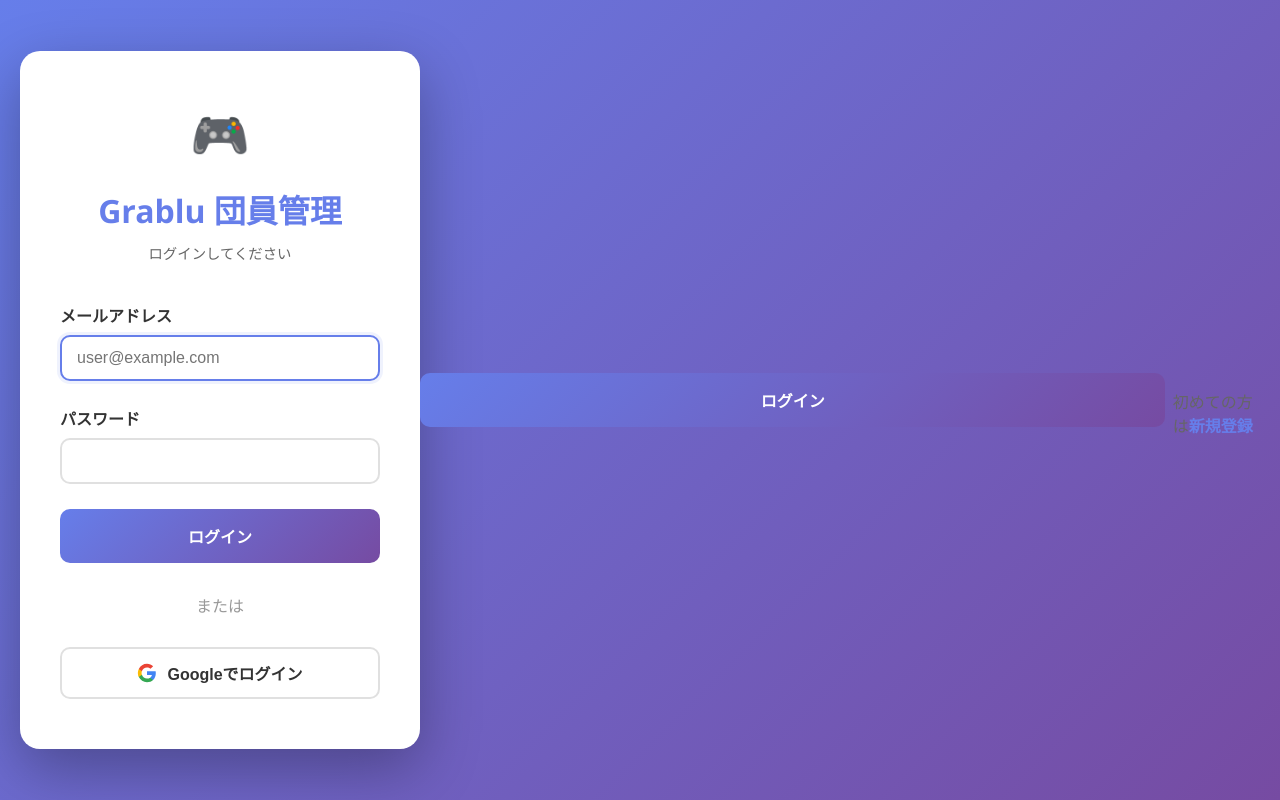
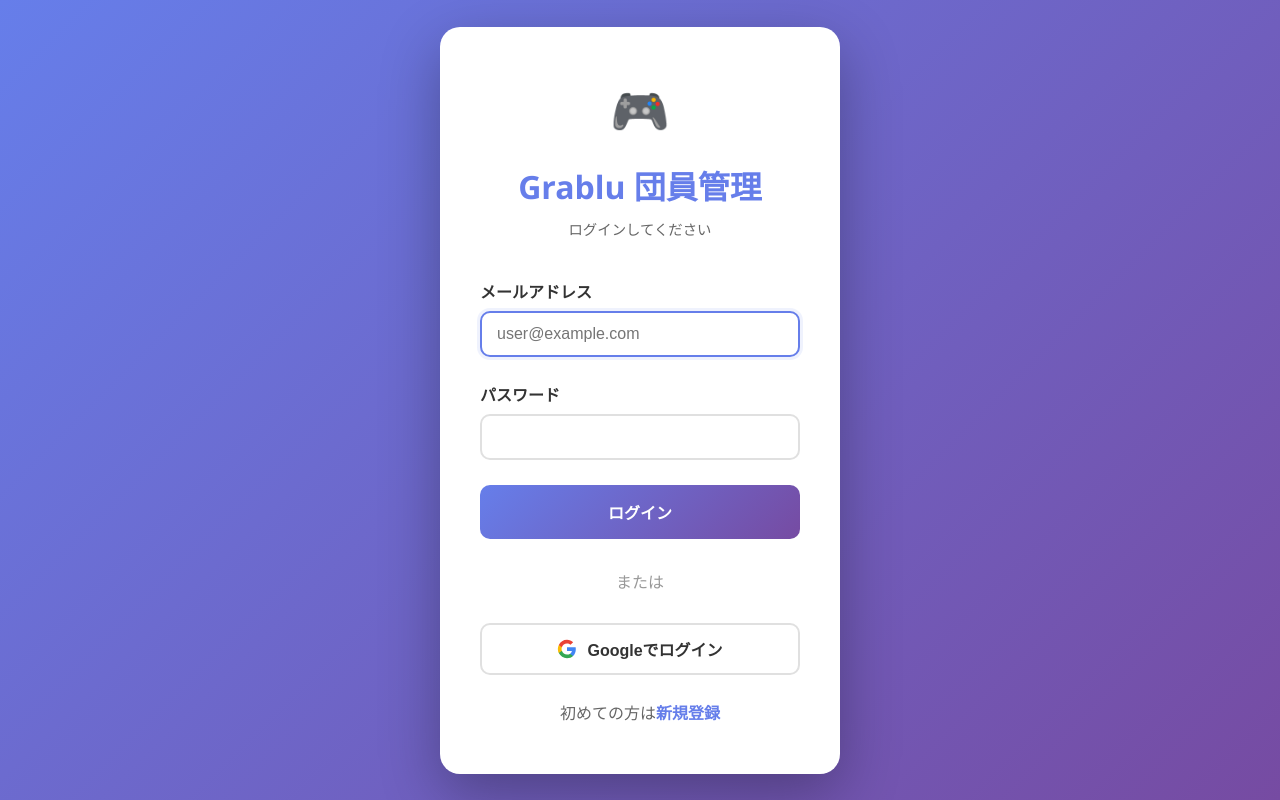
Before and after one commit to DWGShuka/grablu, a FastAPI app: page /login in a window 1280 px wide. Run offline with FastAPI, Linux system fonts and the light colour scheme.

Commit message:
Fix: Remove duplicate login button in login.html

```diff
--- a/templates/login.html
+++ b/templates/login.html
@@ -190,10 +190,6 @@
                 Googleでログイン
             </button>
         </a>
-            </div>
-
-            <button type="submit">ログイン</button>
-        </form>
 
         <div class="register-link">
             初めての方は<a href="/register">新規登録</a>
```
